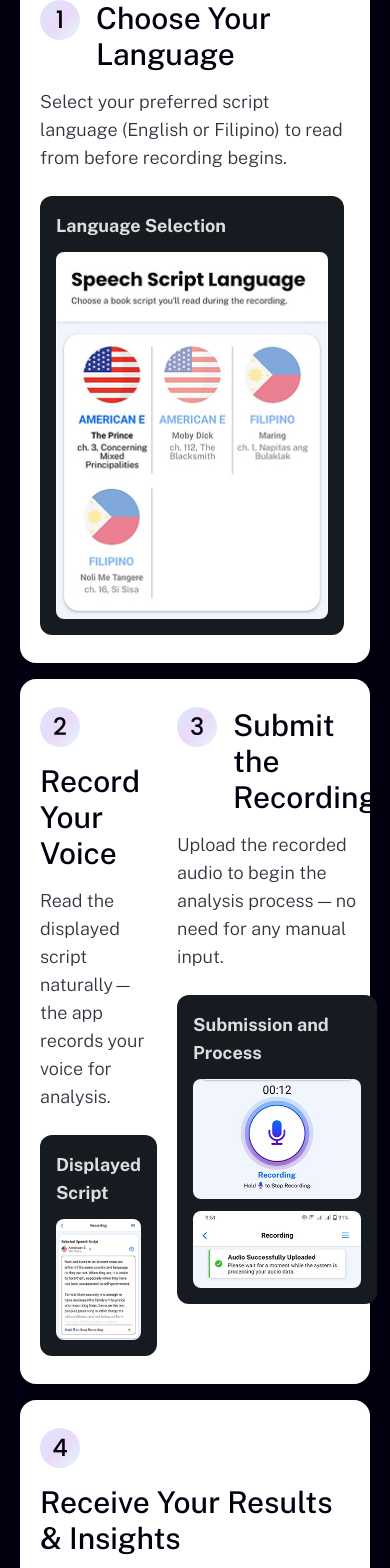
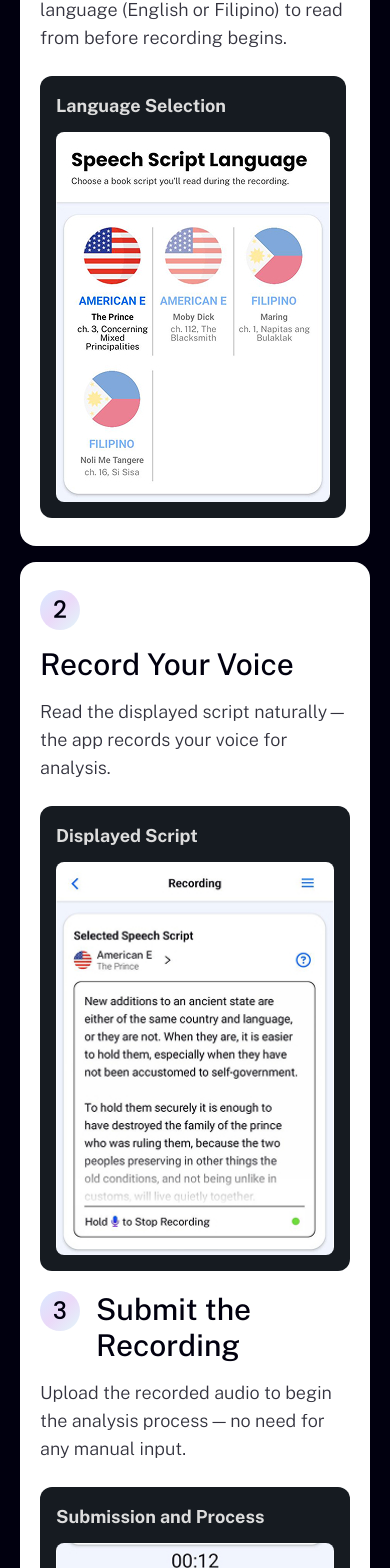
Before and after one commit to Knu09/sleepspec-landing, a React (Vite) app: page / in a window 390 px wide. Shown: the part 3758-5326 px from the top of the page. Built offline with nearby package versions, Linux system fonts and the light colour scheme.

Commit message:
style: update mobile responsiveness

```diff
--- a/src/components/FeatureSection.tsx
+++ b/src/components/FeatureSection.tsx
@@ -11,7 +11,7 @@ const FeatureSection = () => {
                                 FEATURES
                             </span>
                         </div>
-                        <div className="flex flex-col w-8/12 gap-3">
+                        <div className="flex flex-col w-full sm:w-8/12 gap-3">
                             <h1 className="leading-none">
                                 Unlock the Power of SleepSpec Technology
                             </h1>
--- a/src/components/Footer.tsx
+++ b/src/components/Footer.tsx
@@ -28,7 +28,7 @@ const Footer = () => {
                             </div>
                             <div className="flex flex-col sm:flex-row gap-3">
                                 <input
-                                    className="font-publicsans text-xl bg-secondary/10 pl-8 pr-16 py-4 rounded-full border border-white/20 outline-none focus:outline focus:outline-2 focus:outline-white/50"
+                                    className="font-publicsans text-xl bg-secondary/10 px-8 sm:pr-16 py-4 rounded-full border border-white/20 outline-none focus:outline focus:outline-2 focus:outline-white/50 w-full"
                                     placeholder="Enter your Email"
                                     type="text"
                                 />
--- a/src/components/HowItWorksSection.tsx
+++ b/src/components/HowItWorksSection.tsx
@@ -53,11 +53,11 @@ const HowItWorksSection = () => {
                                     <img
                                         src={languageSelection}
                                         alt="language_selection"
-                                        className="rounded-lg max-w-[272px]"
+                                        className="rounded-lg sm:max-w-[272px]"
                                     />
                                 </div>
                             </div>
-                            <div className="flex flex-row gap-5 bg-white text-darkBg rounded-2xl px-5 lg:px-9 py-7 w-full md:w-8/12">
+                            <div className="flex flex-col md:flex-row gap-5 bg-white text-darkBg rounded-2xl px-5 lg:px-9 py-7 w-full md:w-8/12">
                                 <div className="flex flex-col gap-6">
                                     <div className="flex flex-col gap-4">
                                         <div className="flex flex-col lg:flex-row gap-4 lg:items-center">
```
